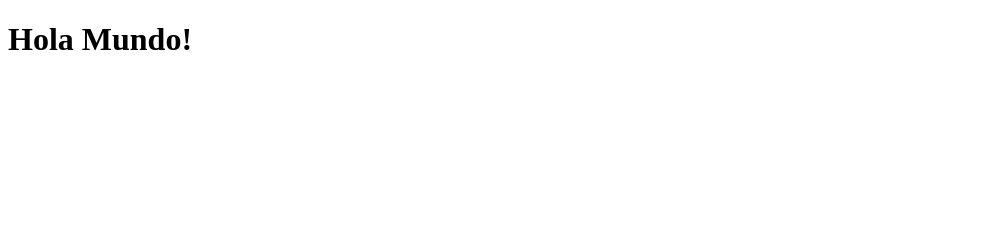
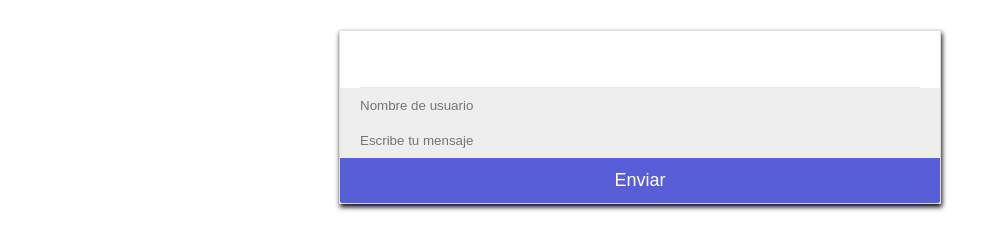
Before and after one commit to mmartinezuninorte/Sesion12, a website: page public/index.html in a window 1280 px wide. Shown: the whole page, without its empty margins (0-1001 px from the left). Drawn offline with nearby package versions, Linux system fonts and the light colour scheme; no server answers.

Commit message:
Index.html y estilos

```diff
--- /dev/null
+++ b/public/chat.js
@@ -0,0 +1 @@
+io()
--- /dev/null
+++ b/public/estilo.css
@@ -0,0 +1,45 @@
+#chat-container {
+    max-width: 600px;
+    margin: 30px auto;
+    border: 1px solid #ddd;
+    box-shadow: 1px 3px 5px rgba(0,0,0,5);
+}
+
+#chat-ventana{
+    padding: 14px 0;
+    margin: 0 20px;
+    border-bottom: 1px solid #e9e9e9;
+    color: #555
+}
+
+#output{
+    color: #aaa;
+    padding: 14px 0;
+    margin: 0 20px;
+}
+
+#actions p{
+    padding: 14px 0;
+    margin: 0 20px;
+    border-bottom: 1px solid #e9e9e9;
+    color:#555;
+}
+
+input{
+    padding: 10px 20px;
+    box-sizing: border-box;
+    border:0;
+    background: #eee;
+    display:block;
+    width: 100%;
+}
+
+button{
+    background: #575ed8;
+    color:#fff;
+    font-size: 18px;
+    border:0;
+    padding: 12px 0;
+    width: 100%;
+    border-radius: 0 0 2px 2px;
+}
--- a/public/index.html
+++ b/public/index.html
@@ -4,9 +4,21 @@
     <meta charset="UTF-8">
     <meta http-equiv="X-UA-Compatible" content="IE=edge">
     <meta name="viewport" content="width=device-width, initial-scale=1.0">
-    <title>Prueba</title>
+    <link rel="stylesheet" href="estilo.css">
+    <title>Chat Prueba</title>
 </head>
 <body>
-    <h1>Hola Mundo!</h1>
+    <div id="chat-container">
+        <div id="chat-ventana">
+            <div id="output"></div>
+            <div id="actions"></div>
+        </div>
+        <input type="text" name="username" id="username" placeholder="Nombre de usuario">
+        <input type="text" name="message" id="message" placeholder="Escribe tu mensaje">
+        <button id="send">Enviar</button>
+    </div>
+
+    <script src="/socket.io/socket.io.js"></script>
+    <script src="chat.js"></script>
 </body>
 </html>
```
Also changed, not shown: index.js (+10 -1 lines), package.json (+7 -2 lines), 1 other file.
